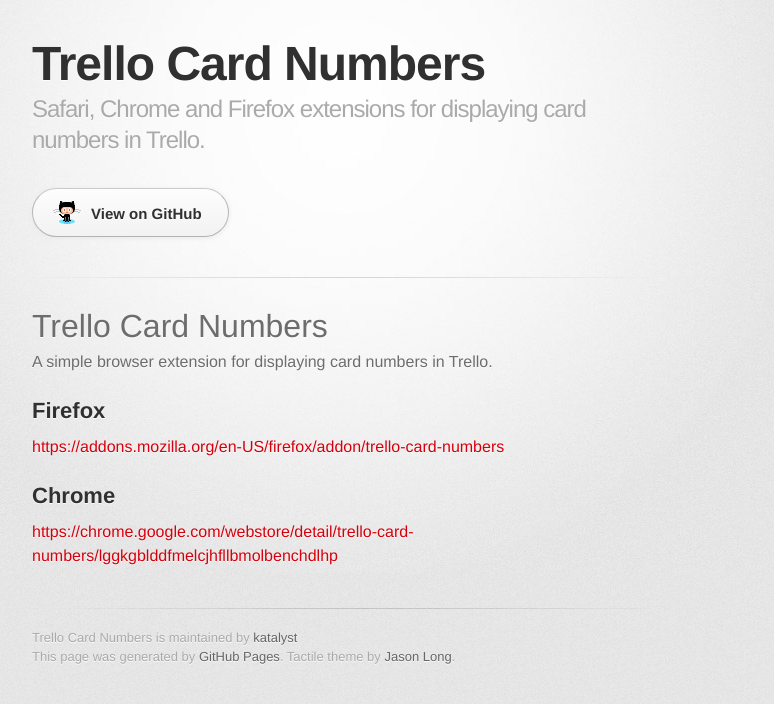
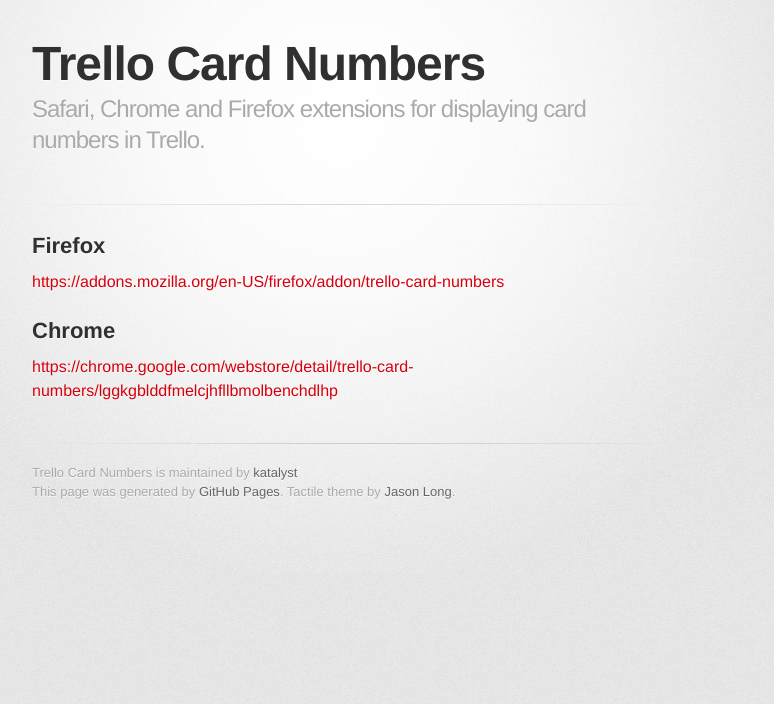
Before and after one commit to katalyst/trello-card-numbers, a plain HTML site: page index.html in a window 1280 px wide. Shown: the whole page, without its empty margins (298-1072 px from the left). Drawn offline with Linux system fonts and the light colour scheme; a web font is replaced by a local one.

Commit message:
Remove usless content from page.

```diff
--- a/index.html
+++ b/index.html
@@ -22,27 +22,13 @@
           <h2>Safari, Chrome and Firefox extensions for displaying card numbers in Trello.</h2>
         </header>
 
-        <section id="downloads" class="clearfix">
-          <a href="https://github.com/katalyst/trello-card-numbers" id="view-on-github" class="button"><span>View on GitHub</span></a>
-        </section>
-
         <hr>
 
         <section id="main_content">
-          <h1>
-<a id="trello-card-numbers" class="anchor" href="#trello-card-numbers" aria-hidden="true"><span class="octicon octicon-link"></span></a>Trello Card Numbers</h1>
-
-<p>A simple browser extension for displaying card numbers in Trello.</p>
-
-<h2>
-<a id="firefox" class="anchor" href="#firefox" aria-hidden="true"><span class="octicon octicon-link"></span></a>Firefox</h2>
-
-<p><a href="https://addons.mozilla.org/en-US/firefox/addon/trello-card-numbers">https://addons.mozilla.org/en-US/firefox/addon/trello-card-numbers</a></p>
-
-<h2>
-<a id="chrome" class="anchor" href="#chrome" aria-hidden="true"><span class="octicon octicon-link"></span></a>Chrome</h2>
-
-<p><a href="https://chrome.google.com/webstore/detail/trello-card-numbers/lggkgblddfmelcjhfllbmolbenchdlhp">https://chrome.google.com/webstore/detail/trello-card-numbers/lggkgblddfmelcjhfllbmolbenchdlhp</a></p>
+          <h2><a id="firefox" class="anchor" href="#firefox" aria-hidden="true"><span class="octicon octicon-link"></span></a>Firefox</h2>
+          <p><a href="https://addons.mozilla.org/en-US/firefox/addon/trello-card-numbers">https://addons.mozilla.org/en-US/firefox/addon/trello-card-numbers</a></p>
+          <h2><a id="chrome" class="anchor" href="#chrome" aria-hidden="true"><span class="octicon octicon-link"></span></a>Chrome</h2>
+          <p><a href="https://chrome.google.com/webstore/detail/trello-card-numbers/lggkgblddfmelcjhfllbmolbenchdlhp">https://chrome.google.com/webstore/detail/trello-card-numbers/lggkgblddfmelcjhfllbmolbenchdlhp</a></p>
         </section>
 
         <footer>
```
